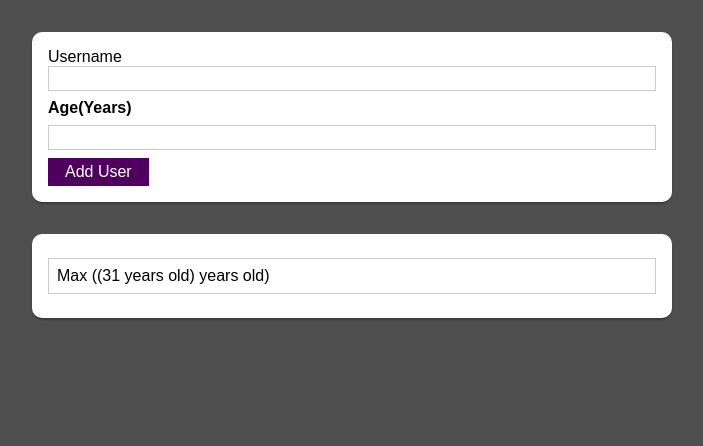
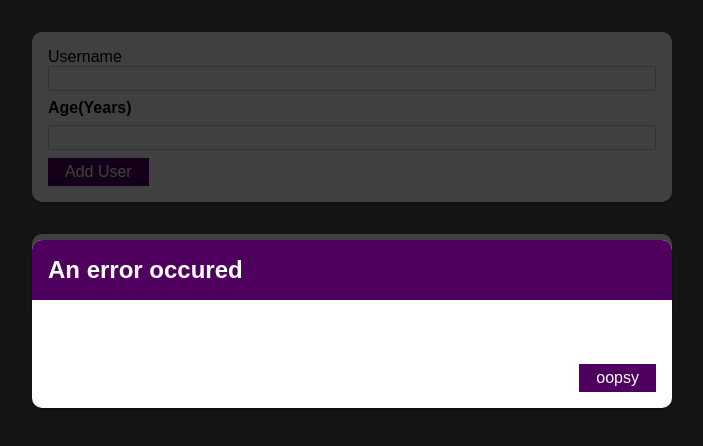
Before and after one commit to ppalladio/AddUser, a React (Create React App) app: page / in a window 1280 px wide. Shown: the top 446 px of the page, without its empty margins (288-991 px from the left). Built offline with nearby package versions, Linux system fonts and the light colour scheme.

Commit message:
error modal`

```diff
--- a/src/App.js
+++ b/src/App.js
@@ -2,13 +2,13 @@
 import AddUser from './components/Users/AddUser';
 import UserList from './components/UserList';
 function App() {
-    let init = [{ name: 'Max', age: '(31 years old)' }];
+    let init = [{ name: 'Max', age: '31', id:'1' }];
     const [usersList, setUsersList] = useState(init);
     const addUserHandler = (username, age) => {
         setUsersList((prevState) => {
             return [
                 ...prevState,
-                { name: username, age: age, id: Math.random().toString() },
+                { name: username, age: age, id:Math.random().toString() },
             ];
         });
     };
--- /dev/null
+++ b/src/components/UI/ErrorModal.js
@@ -0,0 +1,22 @@
+import classes from './ErrorModal.module.css';
+import Card from './Card';
+import Button from './Button';
+function ErrorModal(props) {
+    return (
+        <div className={classes.backdrop}>
+        <Card className={classes.modal}>
+            <header className={classes.header}>
+                <h2>{props.title}</h2>
+            </header>
+            <div className={classes.content}>
+                <p>{props.msg}</p>
+            </div>
+            <footer className={classes.actions}>
+                <Button>oopsy</Button>
+            </footer>
+        </Card>
+        </div>
+    );
+}
+
+export default ErrorModal;
--- /dev/null
+++ b/src/components/UI/ErrorModal.module.css
@@ -0,0 +1,45 @@
+.backdrop {
+    position: fixed;
+    top: 0;
+    left: 0;
+    width: 100%;
+    height: 100vh;
+    z-index: 10;
+    background: rgba(0, 0, 0, 0.75);
+  }
+
+  .modal {
+    position: fixed;
+    top: 30vh;
+    left: 10%;
+    width: 80%;
+    z-index: 100;
+    overflow: hidden;
+  }
+
+  .header {
+    background: #4f005f;
+    padding: 1rem;
+  }
+
+  .header h2 {
+    margin: 0;
+    color: white;
+  }
+
+  .content {
+    padding: 1rem;
+  }
+
+  .actions {
+    padding: 1rem;
+    display: flex;
+    justify-content: flex-end;
+  }
+
+  @media (min-width: 768px) {
+    .modal {
+      left: calc(50% - 20rem);
+      width: 40rem;
+    }
+  }
--- a/src/components/Users/AddUser.js
+++ b/src/components/Users/AddUser.js
@@ -2,6 +2,7 @@
 import classes from './AddUser.module.css';
 import Card from '../UI/Card';
 import Button from '../UI/Button';
+import ErrorModal from '../UI/ErrorModal';
 function AddNewUser(props) {
     const [enteredUsername, setEnteredUsername] = useState('');
     const [enteredAge, setEnteredAge] = useState('');
@@ -30,6 +31,8 @@
     };
     return (
         //! props is anything passed from the parent component to the child component
+        <div>
+        <ErrorModal title='An error occured' message='something went wrong'/>
         <Card className={classes.input}>
             {/* //.className in card component as props.className*/}
             <form onSubmit={submitHandler}>
@@ -55,6 +58,7 @@
                 </div>
             </form>
         </Card>
+        </div>
     );
 }
 export default AddNewUser;
--- a/src/components/Warning.js
+++ /dev/null
@@ -1,5 +0,0 @@
-import './Warning.scss';
-
-function Warning(){}
-
-export default Warning;
```
Also changed, not shown: src/components/Warning.scss (deleted).
